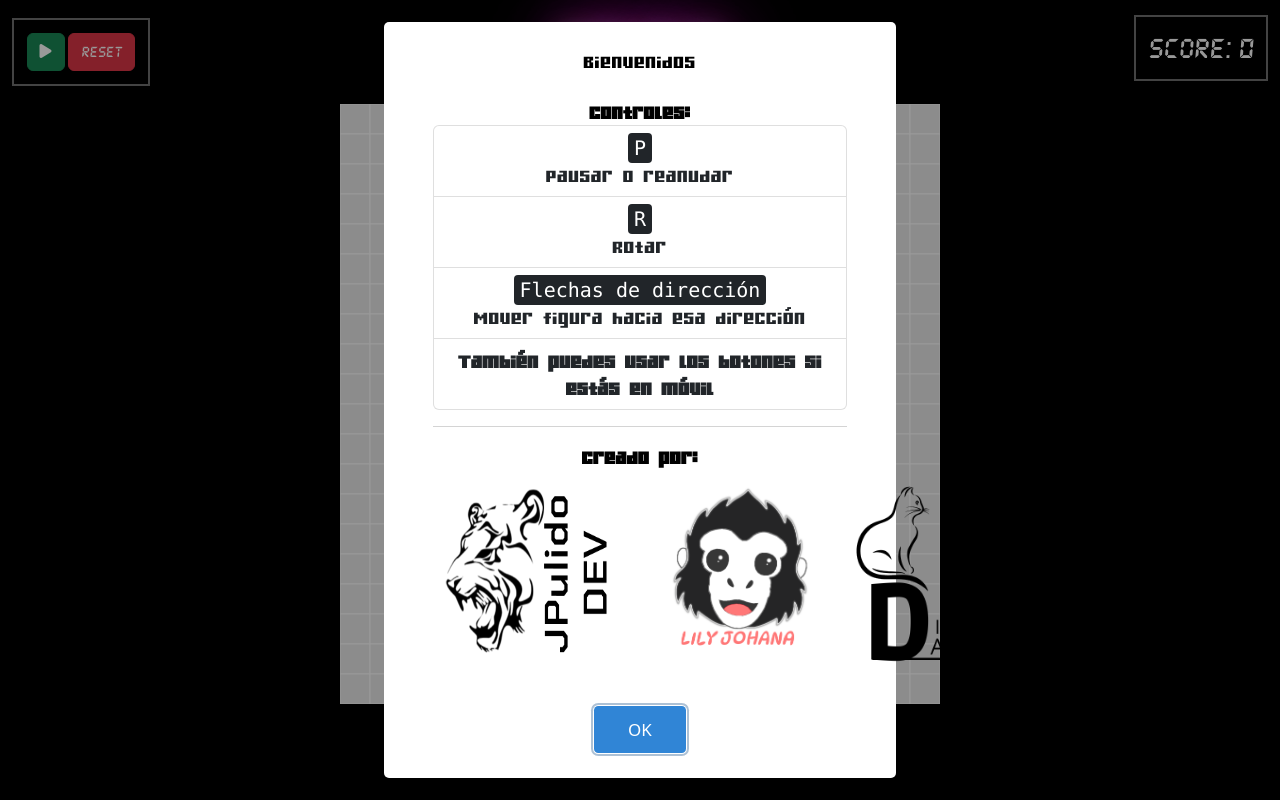
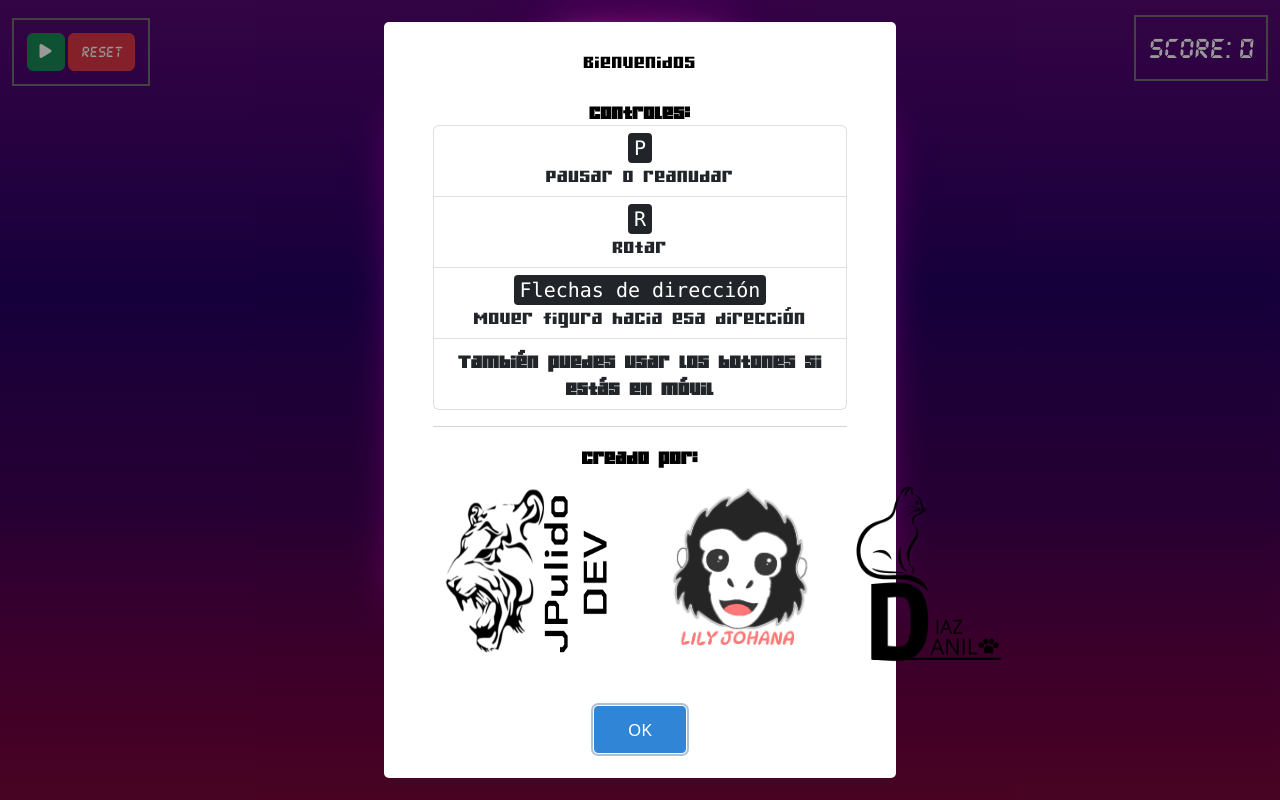
Before and after one commit to JeffersonPulido/TetrisGame, a plain HTML site: page index.html in a window 1280 px wide. Drawn offline with nearby package versions, Linux system fonts and the light colour scheme.

Commit message:
Estilos generales pantalla y botones

```diff
--- a/assets/css/style.css
+++ b/assets/css/style.css
@@ -7,42 +7,58 @@
   src: url(../fonts/DS-DIGIT.TTF);
 }
 
+*{
+    margin: 0;
+    padding: 0;
+}
+
+html{
+    height: 100%;
+}
+
 /*VARIBLES*/
-:root{
+:root {
   /*COLORES*/
   --blanco: #ffffff;
   --negro: #000000;
   --gris: #707070;
   /*TIPOGRAFIA*/
-    --contador: 'digital';
-    --texto: 'gamer';
+  --contador: "digital";
+  --texto: "gamer";
+  /*BOTONES*/
+  --button-height: 3rem;
+  --color-text: rgba(0, 0, 0, 0.411);
+  --color-text-shadow: rgba(255, 255, 255, 0.37);
+  --color-overlay-medium: rgba(0, 0, 0, 0.726);
+  --color-overlay-dark: rgba(0, 0, 0, 0.2);
+  --color-tab-focus: rgba(255, 255, 255, 0.15);
 }
 
 /*BACK GENERAL*/
-.general{
-    background-color: var(--negro);
+.general {
+    background-image: linear-gradient(to bottom, #560772, #4b046e, #3f026b, #320167, #230063, #2f005e, #380059, #3f0055, #53004f, #630047, #6f0040, #780839);
 }
 
 /*MODAL BIENVENIDA*/
-.logo{
+.logo {
   width: 50%;
 }
 
 /*CONTENEDOR TOP*/
 
-.container-top{
+.container-top {
   display: flex !important;
   justify-content: space-between !important;
   align-items: center !important;
 }
 
-.container-buttons-top{
+.container-buttons-top {
   font-family: var(--contador);
   border: 2px solid var(--gris);
   padding: 1%;
 }
 
-#puntaje{
+#puntaje {
   font-family: var(--contador);
   color: var(--blanco);
   font-size: 30px;
@@ -51,20 +67,101 @@
 }
 
 /*TITLE*/
-.titleGeneral{
+.titleGeneral {
   font-family: var(--texto);
   font-size: 80px;
   color: var(--blanco);
   -webkit-text-stroke: 2px black;
-    text-shadow: 0 0 10px rgba(255,255,255,1) , 0 0 20px rgba(255,255,255,1) , 0 0 30px rgba(255,255,255,1) , 0 0 40px #ff00de , 0 0 70px #ff00de , 0 0 80px #ff00de , 0 0 100px #ff00de ;
+  text-shadow: 0 0 10px rgba(255, 255, 255, 1), 0 0 20px rgba(255, 255, 255, 1),
+    0 0 30px rgba(255, 255, 255, 1), 0 0 40px #ff00de, 0 0 70px #ff00de,
+    0 0 80px #ff00de, 0 0 100px #ff00de;
 }
 
-.title{
+.title {
   font-family: var(--texto);
   font-size: 30px;
   color: black;
 }
 
-kbd{
+kbd {
   font-size: 20px !important;
 }
+
+/*ESCENARIO CANVAS*/
+.canvasScene {
+  margin-top: 3.5vh;
+  margin-bottom: 3.5vh;
+  border: 5px solid var(--blanco);
+  box-shadow: 0px 0px 20px 5px #0ff, 0px 0px 40px 10px #ff00de;
+}
+
+/*BOTONES*/
+
+.green-button {
+  --color-bg: #00a07d;
+  --color-bg-light: #00af8a;
+  --color-bg-dark: #008f70;
+}
+
+.yellow-button {
+  --color-bg: #ffc054;
+  --color-bg-light: #ffd996;
+  --color-bg-dark: #f2aa30;
+}
+
+.retro-button {
+  position: relative;
+  appearance: none;
+  box-sizing: border-box;
+  font-size: calc(var(--button-height) / 3);
+  font-family: "Open Sans", sans-serif;
+  background: var(--color-bg);
+  height: var(--button-height);
+  min-width: var(--button-height);
+  border-radius: calc(var(--button-height) / 2);
+  border: 0;
+  font-weight: 800;
+  text-transform: uppercase;
+  color: var(--color-text);
+  text-shadow: 1px 1px var(--color-text-shadow);
+  cursor: pointer;
+  margin: 6px 6px;
+  letter-spacing: 0.1em;
+  transition: all 200ms ease;
+  box-shadow: -1px -1px 15px var(--color-bg),
+    0 0 0 4px var(--color-overlay-medium), 1px 1px 10px var(--color-bg-dark),
+    inset 0 0 0 var(--color-overlay-dark),
+    inset 0.5rem 0.5rem 0.15rem var(--color-bg-light);
+}
+
+.retro-button::-moz-focus-inner {
+  outline: none;
+  border: none;
+}
+
+.retro-button:focus {
+  outline: none;
+  box-shadow: -1px -1px 1px var(--color-bg-dark),
+    0 0 0 4px var(--color-tab-focus), 1px 1px 1px var(--color-bg-dark),
+    inset 0 0 0 var(--color-overlay-dark),
+    inset 0.5rem 0.5rem 0.35rem var(--color-bg-light);
+}
+
+.retro-button:hover {
+  box-shadow: -1px -1px 1px var(--color-bg-dark),
+    0 0 0 4px var(--color-overlay-dark), 1px 1px 1px var(--color-bg-dark),
+    inset 0 0 0 var(--color-overlay-dark),
+    inset 0.5rem 0.5rem 0.25rem var(--color-bg-light);
+}
+
+.retro-button:active {
+  box-shadow: inset 1px 1px 1px var(--color-bg),
+    0 0 0 4px var(--color-overlay-dark),
+    inset -1px -1px 1px var(--color-bg-light),
+    inset 0.5rem 0.5rem 0.75rem var(--color-bg-dark),
+    inset 0.5rem 0.5rem 0.5rem var(--color-bg-light);
+}
+
+.presentation-content {
+  text-align: center;
+}
--- a/assets/js/tetris.js
+++ b/assets/js/tetris.js
@@ -1,8 +1,8 @@
 class Game {
     // Square length in pixels
     static SQUARE_LENGTH = screen.width > 420 ? 30 : 20;
-    static COLUMNS = 20;
-    static ROWS = 20;
+    static COLUMNS = 15;
+    static ROWS = 15;
     static CANVAS_WIDTH = this.SQUARE_LENGTH * this.COLUMNS;
     static CANVAS_HEIGHT = this.SQUARE_LENGTH * this.ROWS;
     static EMPTY_COLOR = "#eaeaea";
--- a/index.html
+++ b/index.html
@@ -23,21 +23,19 @@
                 <div class="col-12 container-top">
                     <div class="container-buttons-top">
                         <button id="btnIniciar" class="btn btn-success"><i class="fas fa-play"></i></button>
+                        <button hidden id="btnPausar" class="btn btn-success"><i class="fas fa-pause"></i></button>
                         <button class="btn btn-danger" id="reset">Reset</button>
                     </div>
                     <h1 class="titleGeneral">Tetris</h1>
                     <h2 id="puntaje"></h2>
                 </div>
                 <div class="col-12 text-center">
-                    <canvas id="canvas"></canvas>
-                    <div class="mt-2">
-
-                        <button hidden id="btnPausar" class="btn btn-success"><i class="fas fa-pause"></i></button>
-                        <button id="btnIzquierda" class="btn btn-success"><i class="fas fa-arrow-left"></i></button>
-                        <button id="btnAbajo" class="btn btn-success"><i class="fas fa-arrow-down"></i></button>
-                        <button id="btnDerecha" class="btn btn-success"><i class="fas fa-arrow-right"></i></button>
-                        <button id="btnRotar" class="btn btn-success"><i class="fas fa-undo"></i></button>
-
+                    <canvas id="canvas" class="canvasScene"></canvas>
+                    <div class="bottom-button-group">
+                        <button id="btnIzquierda" class="retro-button green-button"><i class="fas fa-arrow-left"></i></button>
+                        <button id="btnAbajo" class="retro-button green-button"><i class="fas fa-arrow-down"></i></button>
+                        <button id="btnDerecha" class="retro-button green-button"><i class="fas fa-arrow-right"></i></button>
+                        <button id="btnRotar" class="retro-button yellow-button"><i class="fas fa-undo"></i></button>
                     </div>
                 </div>
 
```
Lines whose indentation alone changed are shown as unchanged.
